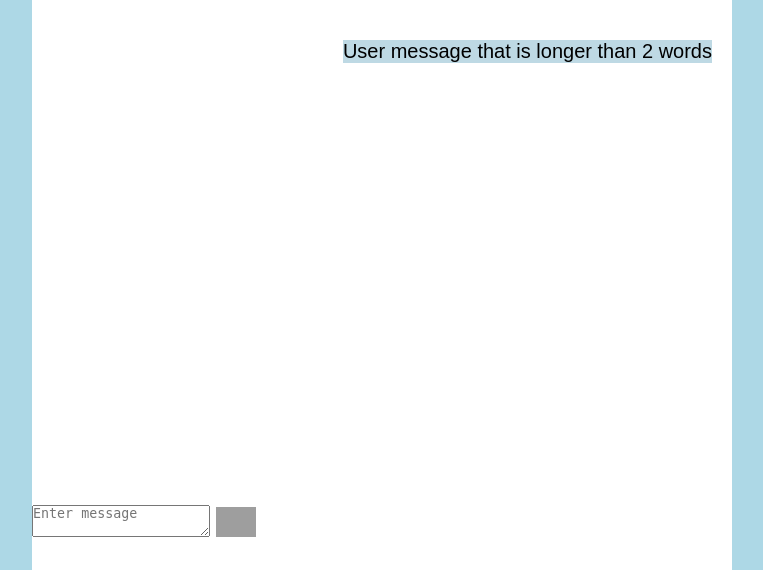
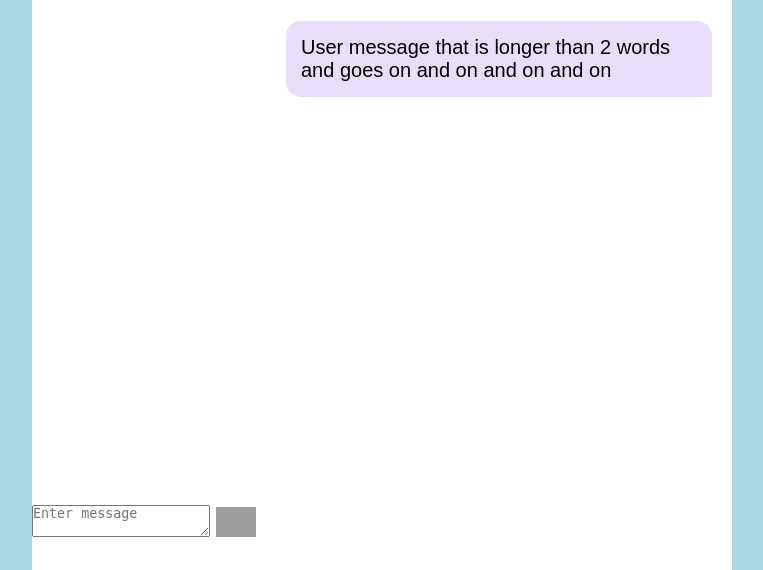
Before and after one commit to YomnaElmousalami/recipe-generator, a Flask app: page / in a window 1280 px wide. Shown: the part 431-1001 px from the top of the page, without its empty margins (48-811 px from the left). Run offline with Flask 3, Linux system fonts and the light colour scheme; grey boxes are pictures that could not be loaded.

Commit message:
fixed user message in html and css styling

```diff
--- a/static/style.css
+++ b/static/style.css
@@ -70,7 +70,12 @@ body{
 }
 
 .chatbox .begin_chat p{
-  background-color: #bed9e4;
+  background-color: #e9def7;
   float: right;
   justify-content: flex-end;
+  padding: 15px;
+  border-radius: 15px 15px 0px 15px;
+  max-width: 60%;
+  margin: 1px 0;
+  line-height: normal;
 }
--- a/templates/index.html
+++ b/templates/index.html
@@ -26,7 +26,7 @@
         </span>
     </li>
     <li class = "begin_chat">
-        <p>User message that is longer than 2 words</p>
+        <p>User message that is longer than 2 words and goes on and on and on and on</p>
     </li>
 </ul>
 
```
